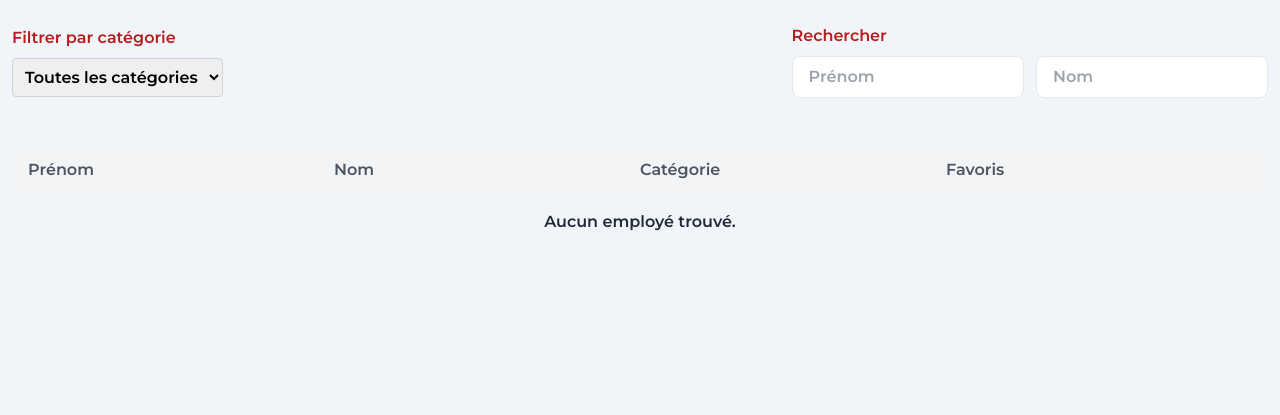
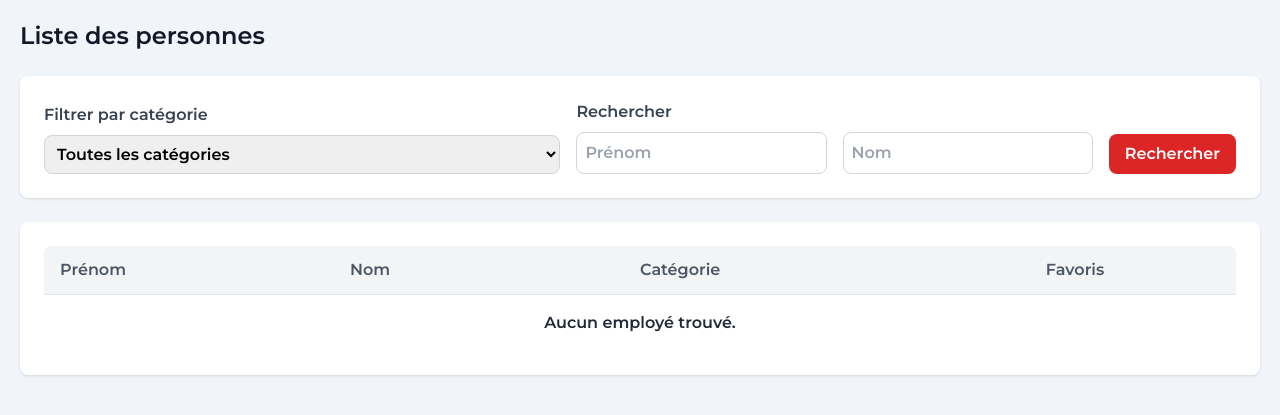
Before and after one commit to soniiix/enron-data-visualizer, a Django app: page /personnes/ in a window 1280 px wide. Shown: the part 80-495 px from the top of the page. Run offline with Django 5.2, Linux system fonts and the light colour scheme; data that the repository does not hold is empty; parts of the project's set-up code (start-up, migrations or seed data) failed here and were passed over; some libraries are stand-ins or nearby versions.

Commit message:
style: improve page display

```diff
--- a/base_app/templates/people.html
+++ b/base_app/templates/people.html
@@ -22,12 +22,15 @@
 {% endblock %}
 
 {% block content %}
-<div class="container mx-auto px-3 py-6 grid gap-6 max-w-[1280px]">
+<div class="container max-w-[1280px] mx-auto p-5">
+    <div class="text-2xl font-semibold text-gray-900 mb-6">Liste des personnes</div>
+
+    <div class="bg-white rounded-lg shadow p-6 mb-6">
+        <form id="search-form" class="flex gap-4 items-end">
             <!-- Menu de sélection de catégorie -->
-    <div class="mb-6 flex flex-col max-[750px]:gap-y-5 min-[750px]:flex  min-[750px]:flex-row  min-[750px]:justify-between  min-[750px]:items-center">
-        <div class="flex flex-col">
-            <label for="category-select" class="text-red-700 font-semibold">Filtrer par catégorie</label>
-            <select id="category-select" class="max-w-[495px] block mt-2 p-2 border border-gray-300 rounded" onchange="window.location.href = this.value;">
+            <div class="flex-1">
+                <label class="block mb-2 font-semibold text-gray-700">Filtrer par catégorie</label>
+                <select id="category-select" class="w-full block mt-2 p-2 border border-gray-300 rounded-lg" onchange="window.location.href = this.value;">
                     <option value="?category=" {% if not request.GET.category %}selected{% endif %}>Toutes les catégories</option>
                     {% for category in categories %}
                         <option value="?category={{ category }}" {% if request.GET.category == category %}selected{% endif %}>{{ category }}</option>
@@ -35,32 +38,34 @@
                 </select>
             </div>
 
-        <div class="flex flex-col">
-            <label class="text-red-700 font-semibold">Rechercher</label>
-            <div class="mt-2">
-                <input type="text" id="prenomSearch" placeholder="Prénom" class="focus:outline-1 focus:outline-red-700 px-4 py-2 border rounded-lg mr-2" oninput="filterEmployees()"/>
-                <input type="text" id="nomSearch" placeholder="Nom" class="focus:outline-1 focus:outline-red-700 px-4 py-2 border rounded-lg" oninput="filterEmployees()"/>
-            </div>
-
+            <div class="flex-1 w-full" id="text-search">
+                <label class="block mb-2 font-semibold text-gray-700">Rechercher</label>
+                <div class="flex gap-4">
+                    <input type="text" id="prenomSearch" placeholder="Prénom" class="flex-1 p-2 border border-gray-300 rounded-lg" oninput="filterEmployees()"/>
+                    <input type="text" id="nomSearch" placeholder="Nom" class="flex-1 p-2 border border-gray-300 rounded-lg" oninput="filterEmployees()"/>
                 </div>
             </div>
 
+            <button type="submit" class="bg-red-600 text-white py-2 px-4 rounded-lg hover:bg-red-700 transition-colors duration-200">Rechercher</button>
+        </form>
+    </div>
+
     <!-- Tableau des employés -->
-    <div class="overflow-x-auto rounded-lg bg-transparent">
+    <div class="bg-white rounded-lg shadow p-6">
         <ul id="employeeList" class="min-w-full list-none justify-center">
-            <li class="bg-gray-100 flex py-3 text-left text-gray-600 px-4">
-                <span class="flex-1">Prénom</span>
-                <span class="flex-1">Nom</span>
-                <span class="flex-1">Catégorie</span>
-                <span class="flex-1">Favoris</span>
+            <li class="bg-gray-100 flex py-3 text-left border-b text-gray-600 px-4 rounded-t-lg">
+                <span class="flex-1 text-left">Prénom</span>
+                <span class="flex-1 text-left">Nom</span>
+                <span class="flex-1 text-left">Catégorie</span>
+                <span class="flex-1 text-center">Favoris</span>
             </li>
             {% if employees %}
                 {% for employee in employees %}
-                    <li id="personne" class="bg-white px-4 shadow-lg my-4 flex py-4 w-full rounded-lg items-center">
+                    <li id="personne" class="border-b border-gray-200 p-4 cursor-pointer transition-colors duration-200 hover:bg-gray-100 flex items-center">
                         <span class="flex-1 text-gray-800">{{ employee.firstname }}</span>
                         <span class="flex-1 text-gray-800">{{ employee.lastname }}</span>
                         <span class="flex-1 text-gray-800">{{ employee.category }}</span>
-                        <span class="flex-1 text-gray-800">
+                        <span class="flex-1 text-center text-gray-800">
                             <i class="fa{% if employee.id in favorites %} s{% else %} r{% endif %} fa-star fa-2x"
                                id="favorite-{{ employee.id }}"
                                data-employee-id="{{ employee.id }}"
```
Lines whose indentation alone changed are shown as unchanged.
